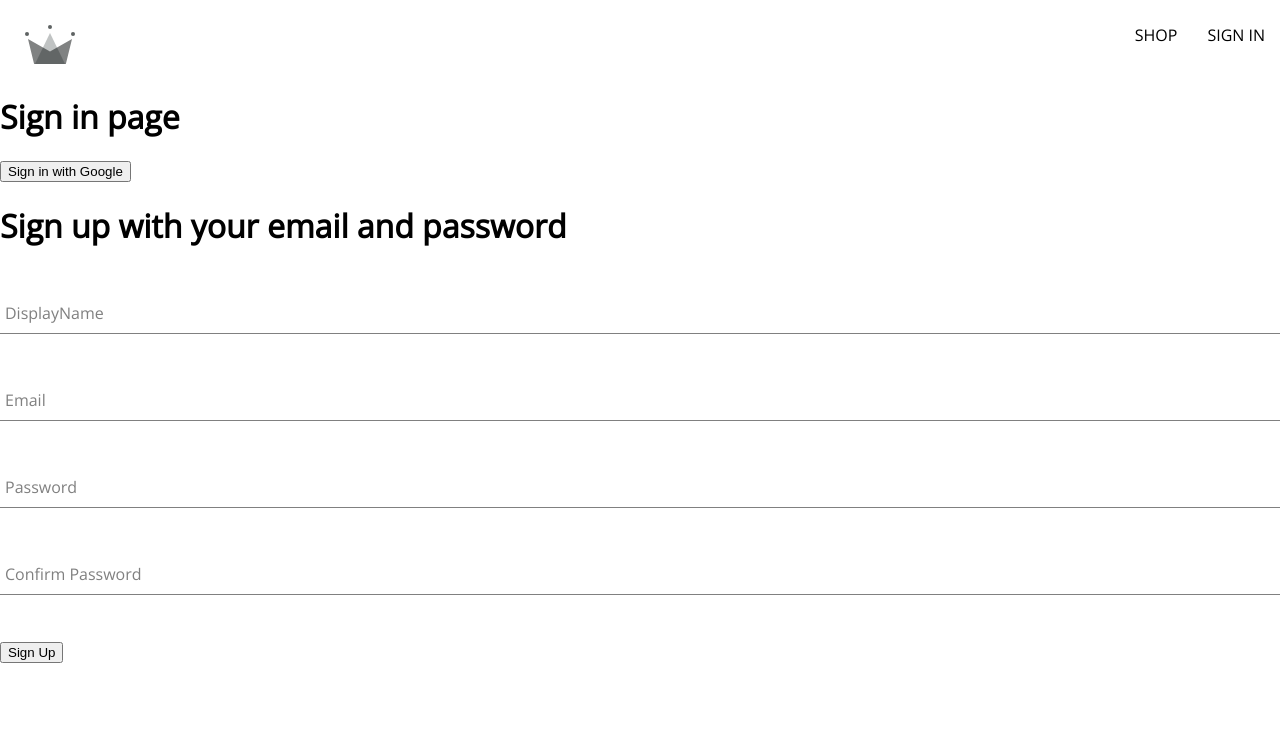
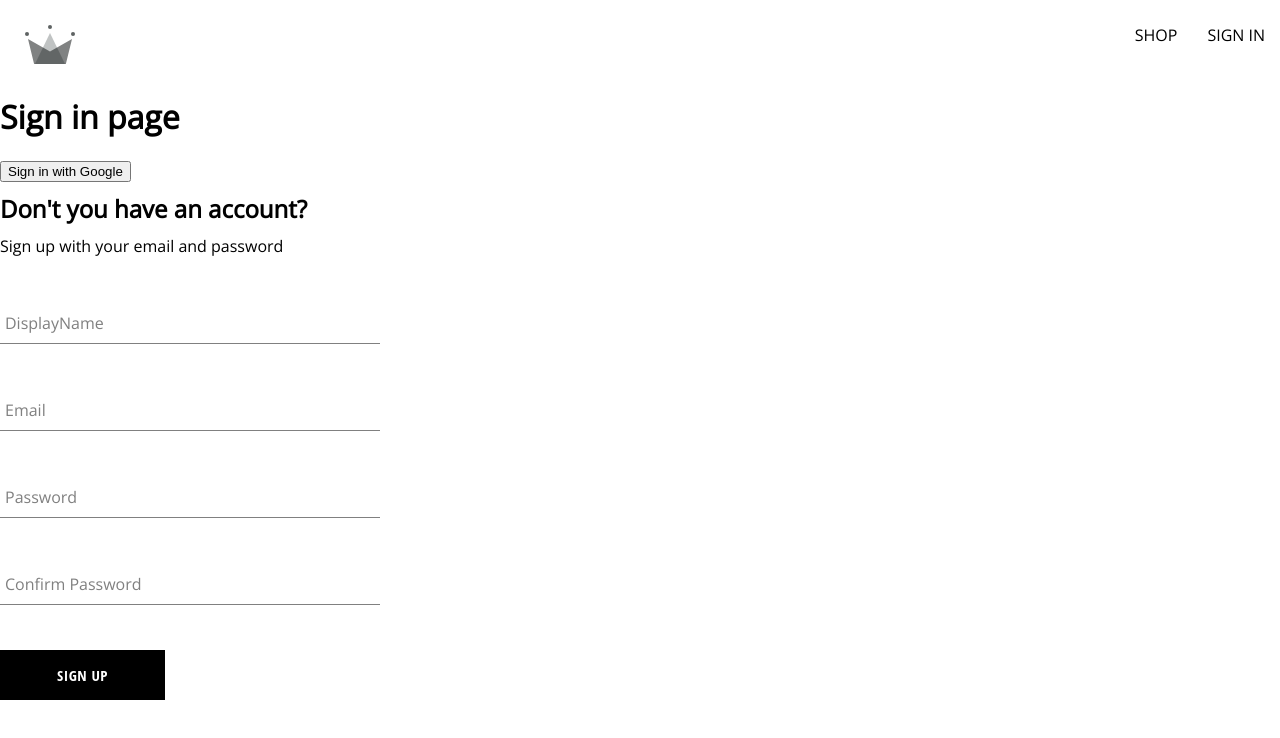
Before and after one commit to sreenu-reddy/clothing, a React (Create React App) app: page /sign-in in a window 1280 px wide. Shown: the top 738 px of the page. Built offline with nearby package versions, Linux system fonts and the light colour scheme.

Commit message:
finished sign-up component and created custom button type

```diff
--- /dev/null
+++ b/src/components/button/button.component.jsx
@@ -0,0 +1,25 @@
+/*
+default
+
+inverted
+
+google sign in
+ */
+import "./button.styles.scss";
+const BUTTON_TYPE_CLASSES = {
+  google: "google-sign-in",
+  inverted: "inverted",
+};
+
+const Button = ({ children, buttontype, ...otherProps }) => {
+  return (
+    <button
+      className={`button-container ${BUTTON_TYPE_CLASSES[buttontype]}`}
+      {...otherProps}
+    >
+      {children}
+    </button>
+  );
+};
+
+export default Button;
--- /dev/null
+++ b/src/components/button/button.styles.scss
@@ -0,0 +1,46 @@
+.button-container {
+  min-width: 165px;
+  width: auto;
+  height: 50px;
+  letter-spacing: 0.5px;
+  line-height: 50px;
+  padding: 0 35px 0 35px;
+  font-size: 15px;
+  background-color: black;
+  color: white;
+  text-transform: uppercase;
+  font-family: 'Open Sans Condensed';
+  font-weight: bolder;
+  border: none;
+  cursor: pointer;
+  display: flex;
+  justify-content: center;
+
+  &:hover {
+    background-color: white;
+    color: black;
+    border: 1px solid black;
+  }
+
+  &.google-sign-in {
+    background-color: #4285f4;
+    color: white;
+
+    &:hover {
+      background-color: #357ae8;
+      border: none;
+    }
+  }
+
+  &.inverted {
+    background-color: white;
+    color: black;
+    border: 1px solid black;
+
+    &:hover {
+      background-color: black;
+      color: white;
+      border: none;
+    }
+  }
+}
--- a/src/components/sign-up-form/sign-up-form.component.jsx
+++ b/src/components/sign-up-form/sign-up-form.component.jsx
@@ -6,6 +6,8 @@
 } from "../../utils/firebase/firebase.util";
 
 import FormInput from "../../components/form-input/form-input.component";
+import Button from "../button/button.component";
+import "./sign-up-form.styles.scss";
 const defaultFormFields = {
   displayName: "",
   email: "",
@@ -54,8 +56,9 @@
     }
   };
   return (
-    <div>
-      <h1>Sign up with your email and password</h1>
+    <div className="sign-up-container">
+      <h2>Don't you have an account?</h2>
+      <span>Sign up with your email and password</span>
       <form onSubmit={submitHandler}>
         <FormInput
           label="DisplayName"
@@ -90,7 +93,7 @@
           onChange={chnageHandler}
           value={confirmPassword}
         ></FormInput>
-        <button type="submit">Sign Up</button>
+        <Button type="submit">Sign Up</Button>
       </form>
     </div>
   );
--- /dev/null
+++ b/src/components/sign-up-form/sign-up-form.styles.scss
@@ -0,0 +1,8 @@
+.sign-up-container{
+ display: flex;
+ width: 380px;
+ flex-direction: column;
+ h2{
+  margin: 10px 0;
+ }
+}
```
